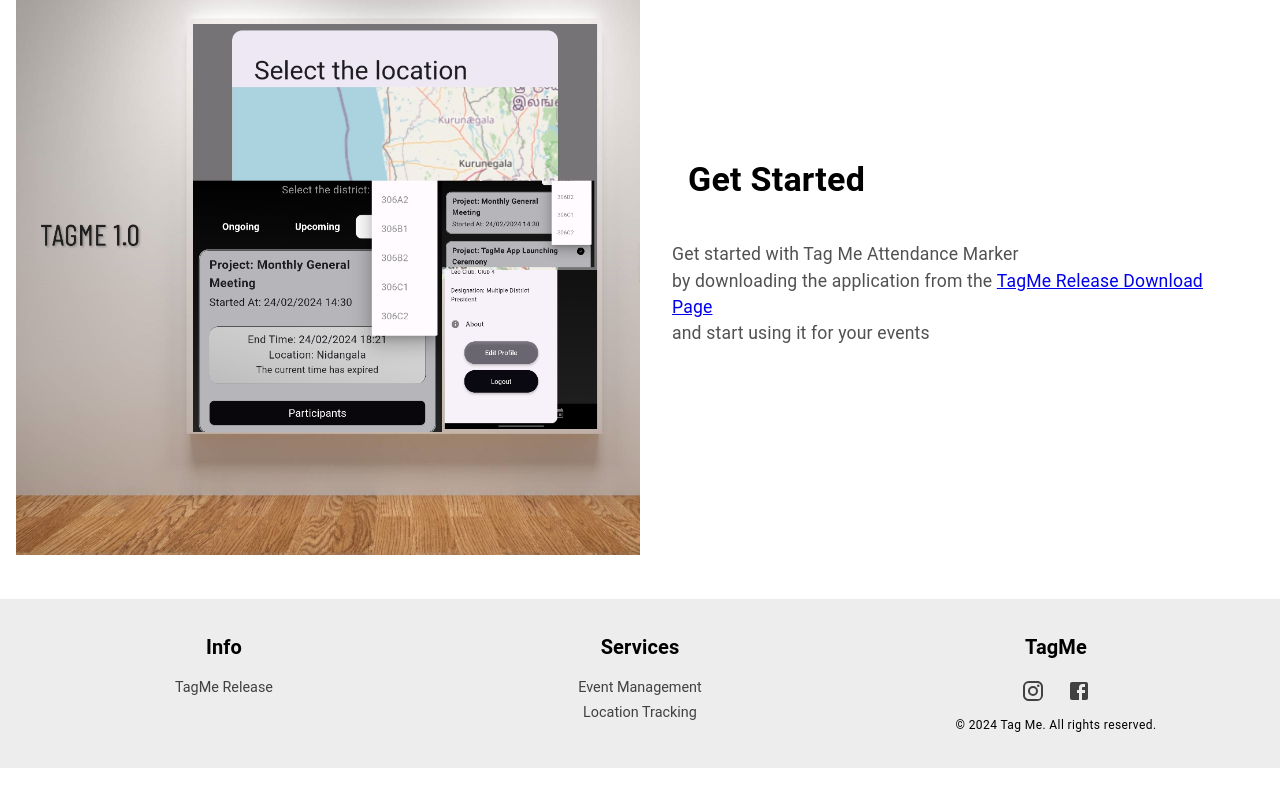
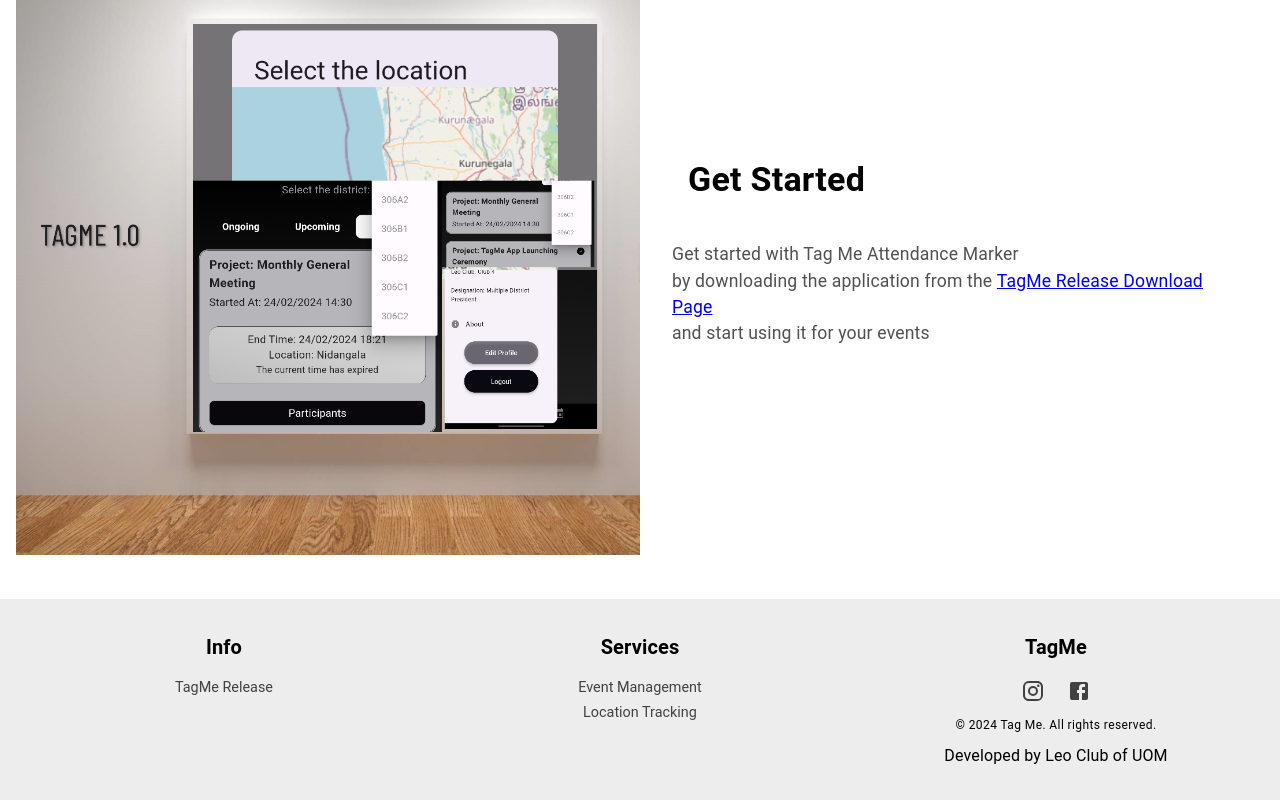
Before and after one commit to Thambara-20/TagMe, a React (Create React App) app in the folder tag_me_web/management-web/: page / in a window 1280 px wide. Shown: the part 1307-2107 px from the top of the page. Before the commit the page ends 2075 px from the top, so only its background shows below. Built offline with nearby package versions, Linux system fonts and the light colour scheme; no server answers.

Commit message:
bugs fixed

```diff
--- a/tag_me_web/management-web/src/App.js
+++ b/tag_me_web/management-web/src/App.js
@@ -1,6 +1,6 @@
 import React from "react";
 //rotas
-import { BrowserRouter, Routes, Route } from "react-router-dom";
+import { BrowserRouter, Routes, Route, HashRouter } from "react-router-dom";
 //pages
 import Home from "./pages/Home";
 import Dashboard from "./pages/Dashboard";
@@ -12,14 +12,14 @@
 function App() {
   return (
     <>
-      <BrowserRouter>
+      <HashRouter>
         <Navbar />
         <Routes>
           <Route path="/" element={<Home />} />
           <Route path="/contact" element={<Contact />} />
           <Route path="/dashboard" element={<Dashboard/>} />
         </Routes>
-      </BrowserRouter>
+      </HashRouter>
       <Footer />
     </>
   );
--- a/tag_me_web/management-web/src/components/DrawerItem.jsx
+++ b/tag_me_web/management-web/src/components/DrawerItem.jsx
@@ -39,7 +39,7 @@
     to: "/",
   },
   {
-    text: "dashboard",
+    text: "Dashboard",
     icon: <DashBoardIcon />,
     to: "/dashboard",
   },
--- a/tag_me_web/management-web/src/components/Footer/Footer.jsx
+++ b/tag_me_web/management-web/src/components/Footer/Footer.jsx
@@ -90,6 +90,9 @@
         >
           &copy; {new Date().getFullYear()} Tag Me. All rights reserved. {" "}
         </Typography>
+        <Typography>
+          Developed by Leo Club of UOM
+        </Typography>
       </StackColumn>
     </BoxRow>
   )
```
Also changed, not shown: 2 other files (tests, documents, lock files or other folders).
